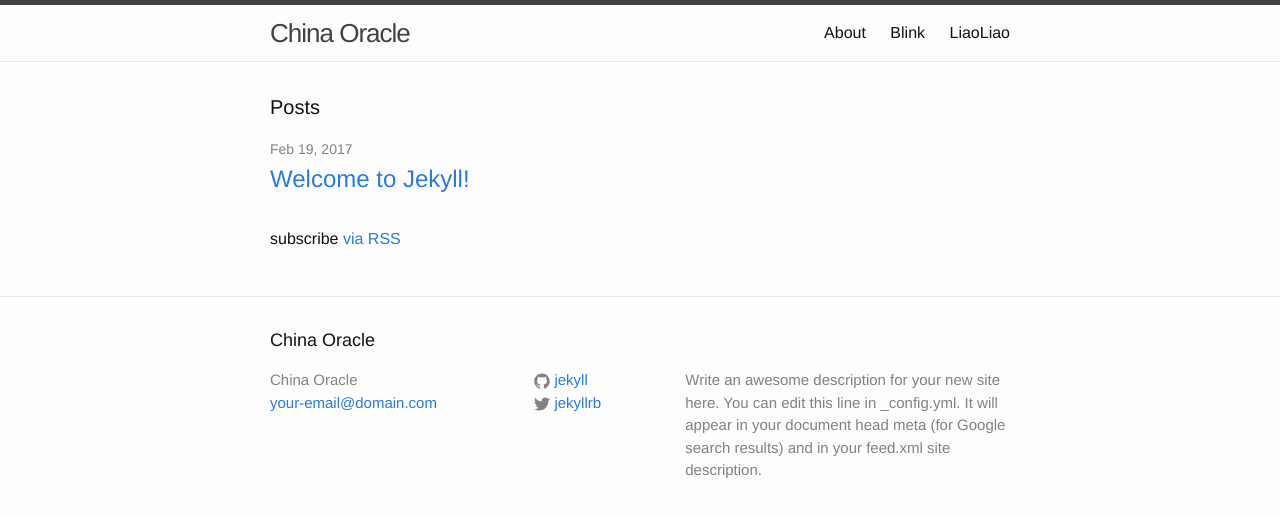
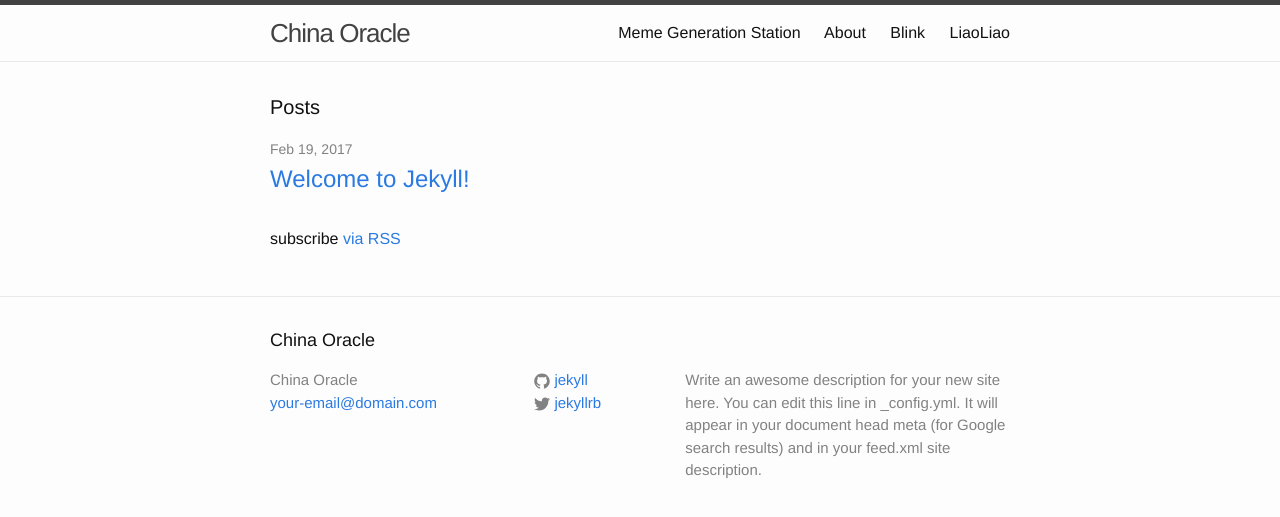
Before and after one commit to ahshra/ahshra.github.io, a Jekyll site: the page built from index.html, in a window 1280 px wide. Shown: the top 517 px of the page. Built offline with Jekyll 4.4.1, drawn with Linux system fonts in a browser that asks for light colours.

Commit message:
Update Meme_Generator.html

```diff
--- a/Meme_Generator/Meme_Generator.html
+++ b/Meme_Generator/Meme_Generator.html
@@ -1,3 +1,8 @@
+---
+title: Meme Generation Station
+
+permalink: Meme_Generator/Meme_Generator.html
+---
 <!doctype html>
 <html>
   <head>
```
